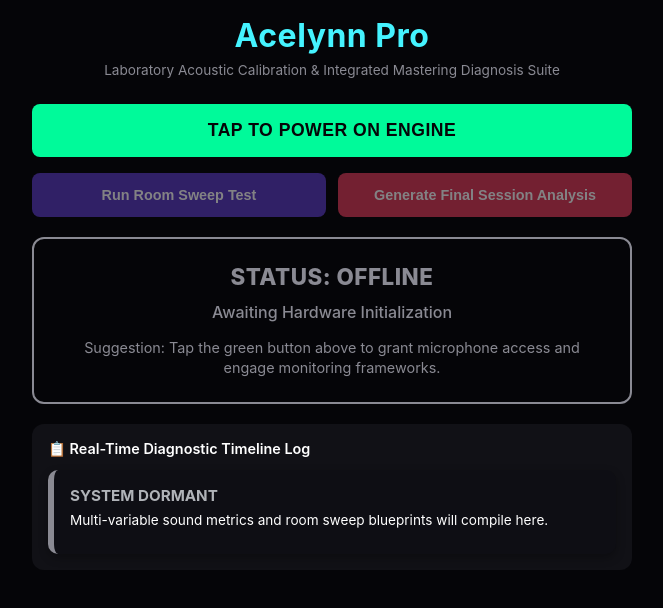
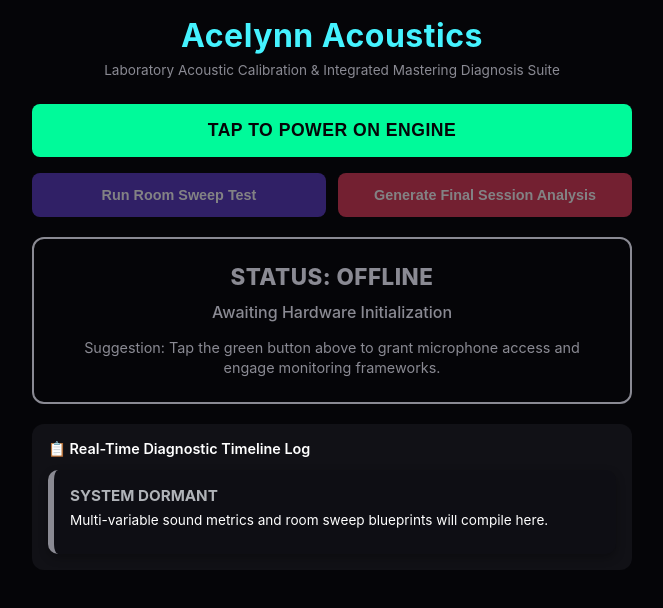
Before and after one commit to Brett81Ross/Acelynn, a plain HTML site: page index.html in a window 1280 px wide. Shown: the whole page, without its empty margins (308-971 px from the left). Drawn offline with Linux system fonts and the light colour scheme.

Commit message:
Change header title from 'Pro' to 'Acoustics'

```diff
--- a/index.html
+++ b/index.html
@@ -126,7 +126,7 @@
 
 <div class="container">
     <header>
-        <h1>Acelynn Pro</h1>
+        <h1>Acelynn Acoustics</h1>
         <p class="subtitle">Laboratory Acoustic Calibration & Integrated Mastering Diagnosis Suite</p>
     </header>
 
```
